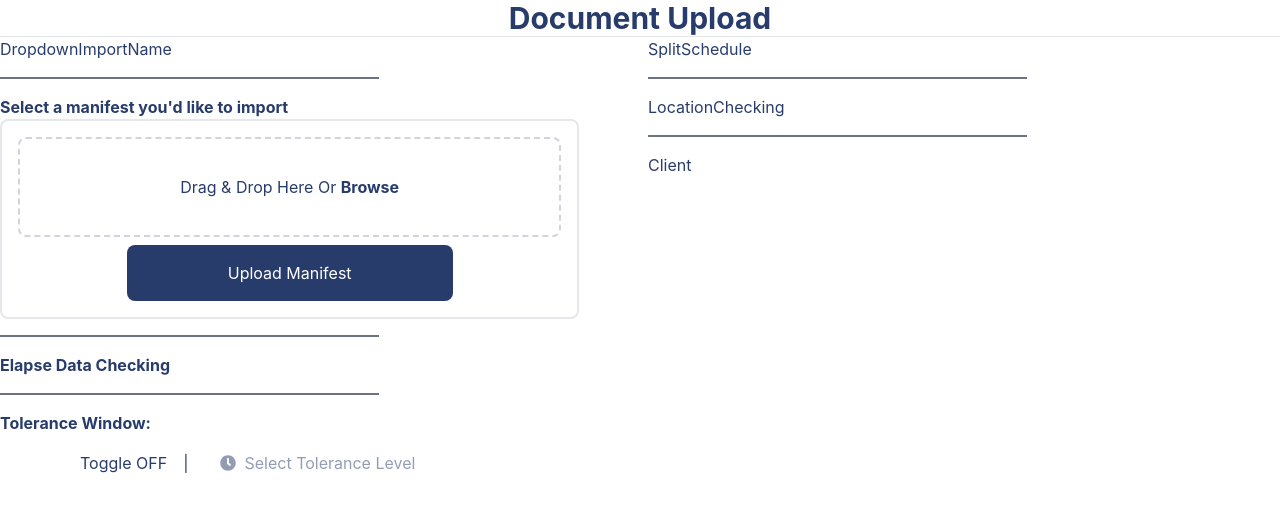
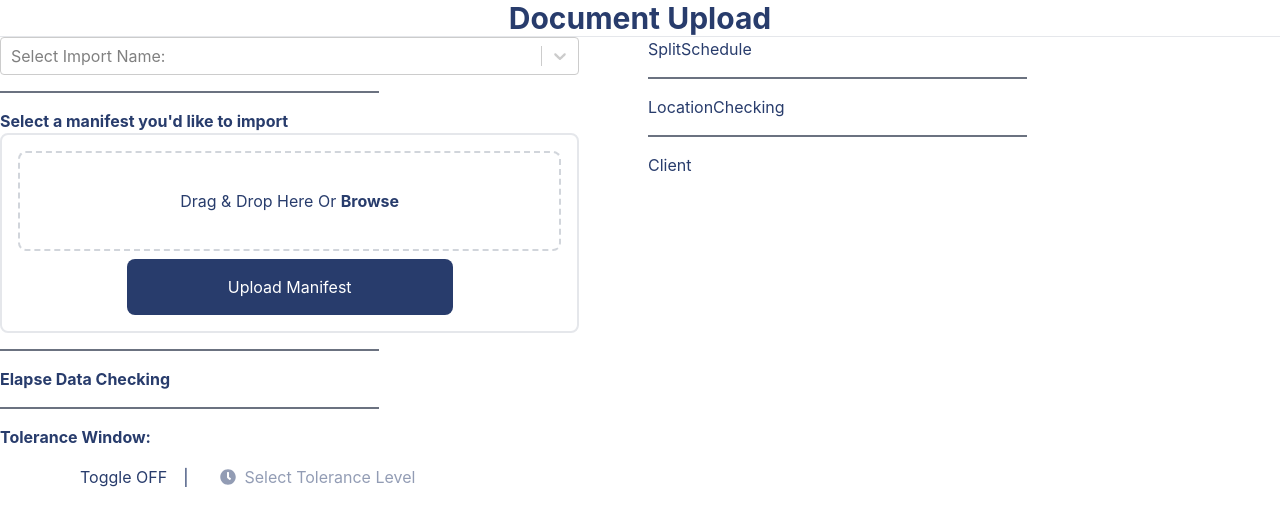
Before and after one commit to Yumenio/skyhop-react-assesment, a React (Create React App) app in the folder src/: page / in a window 1280 px wide. Shown: the top 526 px of the page. Built offline with nearby package versions, Linux system fonts and the light colour scheme.

Commit message:
feat: adds dropdown component from left pane

```diff
--- a/src/src/components/LeftPane/DropdownImportName.tsx
+++ b/src/src/components/LeftPane/DropdownImportName.tsx
@@ -1,8 +1,18 @@
 import React from 'react'
+import Select from 'react-select';
 
 const DropdownImportName = () => {
+  const importNameOptions = [
+    {value: 'Option1', label: 'Option1'},
+    {value: 'Option2', label: 'Option2'},
+  ];
   return (
-    <div>DropdownImportName</div>
+    <div className="w-11/12">
+      <Select
+        options={importNameOptions}
+        placeholder="Select Import Name:"
+      />
+    </div>
   )
 }
 
```
